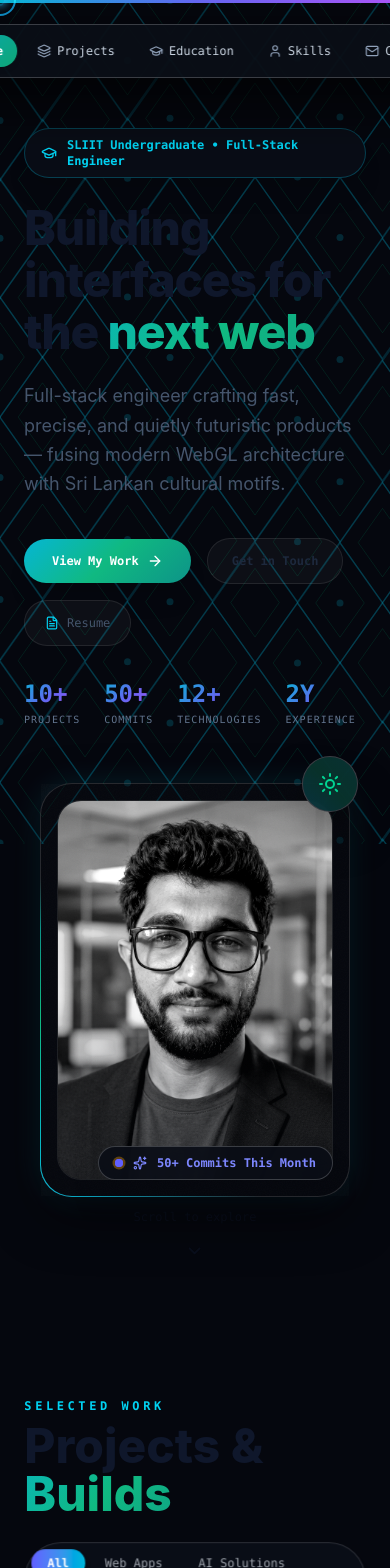
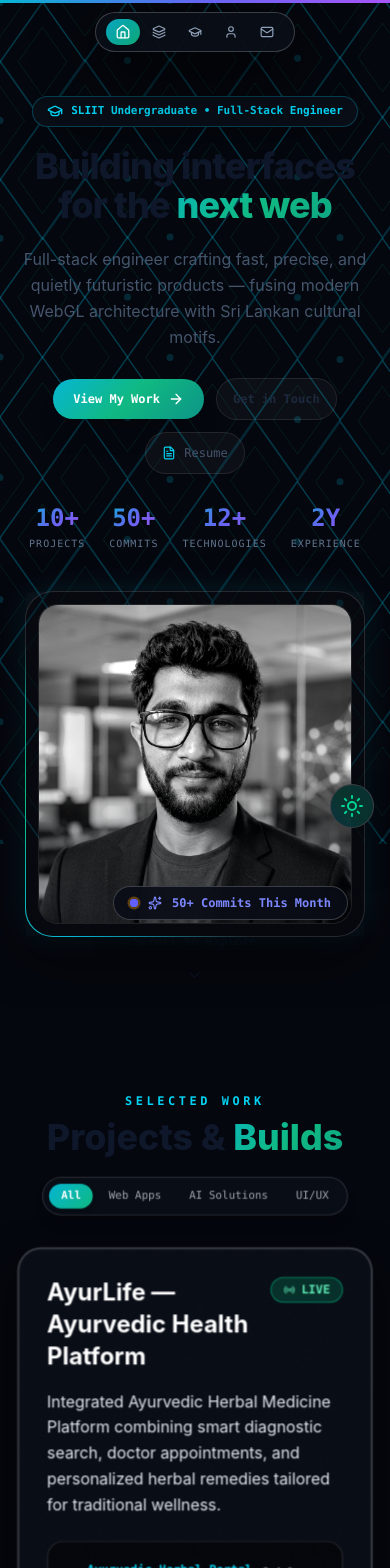
Before and after one commit to sasiruliyanage2004/portfolio-, a React (Vite) app: page / in a window 390 px wide. Shown: the top 1568 px of the page. Built offline with nearby package versions, Linux system fonts and the light colour scheme.

Commit message:
fix_100_percent_mobile_responsiveness_and_touch_optimization

```diff
--- a/src/App.jsx
+++ b/src/App.jsx
@@ -27,14 +27,14 @@ function FloatingOrbThemeToggle({ theme, toggleTheme }) {
     <motion.div
       initial={{ opacity: 0, scale: 0.8 }}
       animate={{ opacity: 1, scale: 1 }}
-      className="fixed bottom-8 right-8 z-[70] group"
+      className="fixed bottom-4 right-4 sm:bottom-8 sm:right-8 z-[70] group"
     >
       <motion.button
         whileHover={{ scale: 1.1, rotate: 15 }}
         whileTap={{ scale: 0.9 }}
         onClick={toggleTheme}
         aria-label="Toggle Light/Dark Theme (Press T)"
-        className={`relative flex h-14 w-14 items-center justify-center rounded-full border backdrop-blur-xl shadow-2xl transition-all duration-300 cursor-pointer ${
+        className={`relative flex h-11 w-11 sm:h-14 sm:w-14 items-center justify-center rounded-full border backdrop-blur-xl shadow-2xl transition-all duration-300 cursor-pointer ${
           isLight
             ? "bg-white/95 border-slate-300 text-cyan-600 shadow-slate-900/15 hover:shadow-cyan-500/30"
             : "bg-[#0b0f17]/95 border-white/20 text-emerald-400 shadow-black/90 hover:shadow-cyan-500/30"
--- a/src/components/BackToTop.jsx
+++ b/src/components/BackToTop.jsx
@@ -36,9 +36,9 @@ export default function BackToTop() {
           whileTap={{ scale: 0.95 }}
           onClick={scrollToTop}
           aria-label="Scroll back to top"
-          className="fixed bottom-8 left-8 z-[70] flex h-12 w-12 items-center justify-center rounded-full border border-white/20 bg-[#090d16]/90 backdrop-blur-xl text-cyan-300 shadow-2xl transition-all hover:border-cyan-400 hover:text-white cursor-pointer group"
+          className="fixed bottom-4 left-4 sm:bottom-8 sm:left-8 z-[70] flex h-11 w-11 sm:h-12 sm:w-12 items-center justify-center rounded-full border border-white/20 bg-[#090d16]/90 backdrop-blur-xl text-cyan-300 shadow-2xl transition-all hover:border-cyan-400 hover:text-white cursor-pointer group"
         >
-          <ArrowUp className="h-5 w-5 transition-transform group-hover:-translate-y-0.5" />
+          <ArrowUp className="h-4 w-4 sm:h-5 sm:w-5 transition-transform group-hover:-translate-y-0.5" />
         </motion.button>
       )}
     </AnimatePresence>
--- a/src/components/CursorTrail.jsx
+++ b/src/components/CursorTrail.jsx
@@ -5,6 +5,11 @@ export default function CursorTrail() {
   const canvasRef = useRef(null);
 
   useEffect(() => {
+    // Disable on touch devices
+    if (window.matchMedia("(pointer: coarse)").matches || "ontouchstart" in window) {
+      return;
+    }
+
     const canvas = canvasRef.current;
     if (!canvas) return;
     const ctx = canvas.getContext("2d");
--- a/src/components/CustomCursor.jsx
+++ b/src/components/CustomCursor.jsx
@@ -5,8 +5,15 @@ const CustomCursor = () => {
   const [mousePosition, setMousePosition] = useState({ x: 0, y: 0 });
   const [isHovering, setIsHovering] = useState(false);
   const [isVisible, setIsVisible] = useState(false);
+  const [isTouch, setIsTouch] = useState(false);
 
   useEffect(() => {
+    // Check if device is touch-primary
+    if (window.matchMedia("(pointer: coarse)").matches || "ontouchstart" in window) {
+      setIsTouch(true);
+      return;
+    }
+
     const updateMousePosition = (e) => {
       setMousePosition({ x: e.clientX, y: e.clientY });
     };
@@ -68,15 +75,17 @@ const CustomCursor = () => {
     }
   };
 
+  if (isTouch) return null;
+
   return (
     <>
       <motion.div
-        className="fixed top-0 left-0 z-[9999] rounded-full pointer-events-none mix-blend-screen"
+        className="fixed top-0 left-0 z-[9999] rounded-full pointer-events-none mix-blend-screen hidden md:block"
         variants={variants}
         animate={isHovering ? "hover" : "default"}
       />
       <div
-        className="fixed top-0 left-0 z-[9999] w-2 h-2 bg-primary rounded-full pointer-events-none shadow-[0_0_10px_2px_rgba(56,189,248,0.8)]"
+        className="fixed top-0 left-0 z-[9999] w-2 h-2 bg-primary rounded-full pointer-events-none shadow-[0_0_10px_2px_rgba(56,189,248,0.8)] hidden md:block"
         style={{
           transform: `translate(${mousePosition.x - 4}px, ${mousePosition.y - 4}px)`,
           transition: 'transform 0.05s linear',
--- a/src/components/Footer.jsx
+++ b/src/components/Footer.jsx
@@ -52,10 +52,10 @@ export default function Footer({ onOpenCommandPalette }) {
   };
 
   return (
-    <footer className="sticky bottom-0 h-[92vh] sm:h-screen w-full flex flex-col justify-between p-7 sm:p-12 lg:p-16 bg-[#05070e] dark:bg-[#05070e] light-theme:bg-[#F7F5F1] text-slate-100 dark:text-slate-100 light-theme:text-slate-900 z-0 overflow-hidden">
+    <footer className="sticky bottom-0 min-h-[92vh] sm:h-screen w-full flex flex-col justify-between p-5 sm:p-12 lg:p-16 bg-[#05070e] dark:bg-[#05070e] light-theme:bg-[#F7F5F1] text-slate-100 dark:text-slate-100 light-theme:text-slate-900 z-0 overflow-hidden">
       {/* Volumetric Ambient Mesh Glow Orbs */}
-      <div className="absolute top-1/4 left-1/4 h-96 w-96 rounded-full bg-cyan-500/10 blur-[140px] pointer-events-none" />
-      <div className="absolute bottom-10 right-1/4 h-96 w-96 rounded-full bg-indigo-500/10 blur-[140px] pointer-events-none" />
+      <div className="absolute top-1/4 left-1/4 h-64 sm:h-96 w-64 sm:w-96 rounded-full bg-cyan-500/10 blur-[100px] sm:blur-[140px] pointer-events-none" />
+      <div className="absolute bottom-10 right-1/4 h-64 sm:h-96 w-64 sm:w-96 rounded-full bg-emerald-500/10 blur-[100px] sm:blur-[140px] pointer-events-none" />
 
       {/* Giant Ambient Background Marquee Watermark */}
       <div className="absolute inset-0 pointer-events-none flex items-center justify-center opacity-[0.04] dark:opacity-[0.04] light-theme:opacity-[0.07] select-none overflow-hidden w-full">
--- a/src/components/cyber/FloatingDockCyber.jsx
+++ b/src/components/cyber/FloatingDockCyber.jsx
@@ -69,14 +69,14 @@ export default function FloatingDockCyber({ theme }) {
       initial={{ opacity: 0, y: -20 }}
       animate={{ opacity: 1, y: 0 }}
       transition={{ type: "spring", stiffness: 300, damping: 26 }}
-      className={`fixed left-1/2 top-6 z-[60] flex -translate-x-1/2 items-center gap-1.5 rounded-full border backdrop-blur-2xl transition-all duration-500 ${
+      className={`fixed left-1/2 top-3 sm:top-6 z-[60] flex -translate-x-1/2 items-center gap-0.5 sm:gap-1.5 rounded-full border backdrop-blur-2xl transition-all duration-500 max-w-[95vw] sm:max-w-none ${
         isLightMode
           ? isScrolled
-            ? "px-3 py-1.5 shadow-[0_16px_40px_rgba(15,23,42,0.15)] bg-white/95 scale-95 border-slate-300"
-            : "px-4 py-2.5 shadow-[0_20px_50px_rgba(15,23,42,0.12)] bg-white/90 scale-100 border-slate-200"
+            ? "px-2 sm:px-3 py-1 sm:py-1.5 shadow-[0_16px_40px_rgba(15,23,42,0.15)] bg-white/95 scale-95 border-slate-300"
+            : "px-2.5 sm:px-4 py-1.5 sm:py-2.5 shadow-[0_20px_50px_rgba(15,23,42,0.12)] bg-white/90 scale-100 border-slate-200"
           : isScrolled
-            ? "px-3 py-1.5 shadow-[0_16px_50px_rgba(0,0,0,0.95)] bg-[#0b0f17]/95 scale-95 border-white/25"
-            : "px-4 py-2.5 shadow-[0_20px_60px_rgba(0,0,0,0.85)] bg-[#0b0f17]/90 scale-100 border-white/20"
+            ? "px-2 sm:px-3 py-1 sm:py-1.5 shadow-[0_16px_50px_rgba(0,0,0,0.95)] bg-[#0b0f17]/95 scale-95 border-white/25"
+            : "px-2.5 sm:px-4 py-1.5 sm:py-2.5 shadow-[0_20px_60px_rgba(0,0,0,0.85)] bg-[#0b0f17]/90 scale-100 border-white/20"
       }`}
     >
       {NAV.map((item) => {
@@ -86,7 +86,8 @@ export default function FloatingDockCyber({ theme }) {
           <a
             key={item.id}
             href={`#${item.id}`}
-            className="relative flex items-center gap-1.5 rounded-full px-3.5 py-2 text-xs font-medium transition-colors"
+            aria-label={item.label}
+            className="relative flex items-center gap-1 sm:gap-1.5 rounded-full px-2.5 sm:px-3.5 py-1.5 sm:py-2 text-[11px] sm:text-xs font-medium transition-colors"
           >
             {isActive && (
               <motion.span
@@ -99,7 +100,7 @@ export default function FloatingDockCyber({ theme }) {
 
             <Icon
               className={`relative z-10 h-3.5 w-3.5 transition-transform duration-300 ${
-                isActive ? "text-white scale-110" : isLightMode ? "text-slate-600 hover:text-indigo-600" : "text-slate-400 hover:text-cyan-300"
+                isActive ? "text-white scale-110" : isLightMode ? "text-slate-600 hover:text-cyan-600" : "text-slate-400 hover:text-cyan-300"
               }`}
             />
 
@@ -110,7 +111,7 @@ export default function FloatingDockCyber({ theme }) {
                   animate={{ opacity: 1, width: "auto" }}
                   exit={{ opacity: 0, width: 0 }}
                   transition={{ duration: 0.2 }}
-                  className={`relative z-10 font-mono overflow-hidden whitespace-nowrap ${
+                  className={`relative z-10 font-mono overflow-hidden whitespace-nowrap hidden xs:inline-block sm:inline-block ${
                     isActive ? "text-white font-semibold" : isLightMode ? "text-slate-600" : "text-slate-300"
                   }`}
                 >
--- a/src/components/cyber/HeroCyber.jsx
+++ b/src/components/cyber/HeroCyber.jsx
@@ -181,40 +181,40 @@ export default function HeroCyber() {
     <section
       ref={targetRef}
       id="home"
-      className="relative min-h-screen w-full overflow-hidden bg-transparent pt-32 pb-20 lg:pt-40 lg:pb-32 flex items-center justify-center"
+      className="relative min-h-screen w-full overflow-hidden bg-transparent pt-24 pb-16 sm:pt-32 sm:pb-20 lg:pt-40 lg:pb-32 flex items-center justify-center"
     >
-      <div className="mx-auto max-w-7xl px-6 lg:px-10 w-full relative z-10">
-        <div className="grid grid-cols-1 items-center gap-12 lg:grid-cols-12 lg:gap-8">
+      <div className="mx-auto max-w-7xl px-4 sm:px-6 lg:px-10 w-full relative z-10">
+        <div className="grid grid-cols-1 items-center gap-8 sm:gap-12 lg:grid-cols-12 lg:gap-8">
           {/* Left Column — Text & CTAs */}
           <motion.div
             style={{ y: heroY, opacity: heroOpacity }}
             initial={{ opacity: 0, y: 20 }}
             animate={{ opacity: 1, y: 0 }}
             transition={{ duration: 0.8, ease: "easeOut" }}
-            className="lg:col-span-7 space-y-6"
+            className="lg:col-span-7 space-y-5 sm:space-y-6 text-center lg:text-left"
           >
             {/* High-Contrast Crisp Tagline Badge */}
-            <div className="inline-flex items-center gap-2.5 rounded-full border border-cyan-500/30 bg-[#090d16] dark:bg-[#090d16] light-theme:bg-white px-4 py-2 font-mono text-xs font-bold text-cyan-400 dark:text-cyan-300 light-theme:text-cyan-700 shadow-xl backdrop-blur-md">
+            <div className="inline-flex items-center gap-2 rounded-full border border-cyan-500/30 bg-[#090d16] dark:bg-[#090d16] light-theme:bg-white px-3.5 py-1.5 sm:px-4 sm:py-2 font-mono text-[11px] sm:text-xs font-bold text-cyan-400 dark:text-cyan-300 light-theme:text-cyan-700 shadow-xl backdrop-blur-md max-w-full">
               <GraduationCap className="h-4 w-4 text-cyan-400 shrink-0" />
-              <span>SLIIT Undergraduate • Full-Stack Engineer</span>
+              <span className="truncate">SLIIT Undergraduate • Full-Stack Engineer</span>
             </div>
 
             {/* Main Headline */}
-            <h1 className="text-5xl font-extrabold tracking-tight text-slate-900 dark:text-white sm:text-6xl lg:text-7xl leading-[1.08]">
+            <h1 className="text-4xl font-extrabold tracking-tight text-slate-900 dark:text-white sm:text-6xl lg:text-7xl leading-[1.1] sm:leading-[1.08]">
               Building interfaces for the <span className="text-gradient">next web</span>
             </h1>
 
             {/* Bio Subtitle */}
-            <p className="text-lg text-slate-600 dark:text-slate-300 sm:text-xl font-normal leading-relaxed max-w-2xl">
+            <p className="text-base text-slate-600 dark:text-slate-300 sm:text-xl font-normal leading-relaxed max-w-2xl mx-auto lg:mx-0">
               Full-stack engineer crafting fast, precise, and quietly futuristic products — fusing modern WebGL architecture with Sri Lankan cultural motifs.
             </p>
 
             {/* Magnetic Call To Action Buttons */}
-            <div className="flex flex-wrap items-center gap-4 pt-4">
+            <div className="flex flex-wrap items-center justify-center lg:justify-start gap-3 sm:gap-4 pt-2 sm:pt-4">
               <MagneticButton
                 href="#projects"
                 style={{ background: "linear-gradient(135deg, var(--grad-start), var(--grad-mid), var(--grad-end))" }}
-                className="group relative inline-flex items-center gap-2 overflow-hidden rounded-full px-7 py-3.5 font-mono text-xs font-bold text-white shadow-xl transition-all hover:shadow-cyan-500/25 cursor-pointer"
+                className="group relative inline-flex items-center gap-2 overflow-hidden rounded-full px-5 py-3 sm:px-7 sm:py-3.5 font-mono text-xs font-bold text-white shadow-xl transition-all hover:shadow-cyan-500/25 cursor-pointer"
               >
                 <span>View My Work</span>
                 <ArrowRight className="h-4 w-4 transition-transform group-hover:translate-x-1" />
@@ -222,7 +222,7 @@ export default function HeroCyber() {
 
               <MagneticButton
                 href="#contact"
-                className="glass-panel inline-flex items-center gap-2 rounded-full px-6 py-3.5 font-mono text-xs font-bold text-slate-800 dark:text-slate-200 transition-all hover:border-cyan-400/50 hover:text-cyan-400 cursor-pointer"
+                className="glass-panel inline-flex items-center gap-2 rounded-full px-4 py-3 sm:px-6 sm:py-3.5 font-mono text-xs font-bold text-slate-800 dark:text-slate-200 transition-all hover:border-cyan-400/50 hover:text-cyan-400 cursor-pointer"
               >
                 <span>Get in Touch</span>
               </MagneticButton>
@@ -230,7 +230,7 @@ export default function HeroCyber() {
               <MagneticButton
                 href="/resume.pdf"
                 download="Sasiru_Liyanage_CV.pdf"
-                className="glass-panel inline-flex items-center gap-2 rounded-full px-5 py-3.5 font-mono text-xs font-medium text-slate-600 dark:text-slate-400 transition-all hover:border-cyan-400/50 hover:text-white cursor-pointer"
+                className="glass-panel inline-flex items-center gap-2 rounded-full px-4 py-3 sm:px-5 sm:py-3.5 font-mono text-xs font-medium text-slate-600 dark:text-slate-400 transition-all hover:border-cyan-400/50 hover:text-white cursor-pointer"
               >
                 <FileText className="h-3.5 w-3.5 text-cyan-400" />
                 <span>Resume</span>
@@ -238,7 +238,9 @@ export default function HeroCyber() {
             </div>
 
             {/* Animated Count-Up Stats */}
-            <StatsRow />
+            <div className="flex justify-center lg:justify-start">
+              <StatsRow />
+            </div>
           </motion.div>
 
           {/* Right Column — Portrait Image Card */}
@@ -247,14 +249,14 @@ export default function HeroCyber() {
             initial={{ opacity: 0, y: 24, scale: 0.95 }}
             animate={{ opacity: 1, y: 0, scale: 1 }}
             transition={{ duration: 0.8, delay: 0.2 }}
-            className="lg:col-span-5 group relative flex justify-center [perspective:1000px] py-2 px-4"
+            className="lg:col-span-5 group relative flex justify-center [perspective:1000px] py-2 px-2 sm:px-4"
           >
             {/* Main 3D Card Container */}
-            <TiltCard className="hero-portrait-card noise-overlay relative w-full max-w-[420px] rounded-[2rem] p-4 sm:p-5 shadow-2xl transition-all duration-500">
+            <TiltCard className="hero-portrait-card noise-overlay relative w-full max-w-[340px] sm:max-w-[420px] rounded-[1.75rem] sm:rounded-[2rem] p-3 sm:p-5 shadow-2xl transition-all duration-500">
               <span className="border-beam" aria-hidden="true" />
 
               {/* Profile Image Frame */}
-              <div className="hero-portrait-frame relative h-[380px] sm:h-[440px] lg:h-[480px] w-full overflow-hidden rounded-[1.5rem] shadow-inner">
+              <div className="hero-portrait-frame relative h-[320px] sm:h-[440px] lg:h-[480px] w-full overflow-hidden rounded-[1.25rem] sm:rounded-[1.5rem] shadow-inner">
                 <img
                   src="/profile.png"
                   alt="Developer Portrait"
--- a/src/components/cyber/ProjectsCyber.jsx
+++ b/src/components/cyber/ProjectsCyber.jsx
@@ -253,31 +253,32 @@ export default function ProjectsCyber() {
   }, [cat]);
 
   return (
-    <section id="projects" ref={sectionRef} className="relative overflow-hidden bg-transparent px-6 py-28 lg:px-10 scroll-mt-24">
+    <section id="projects" ref={sectionRef} className="relative overflow-hidden bg-transparent px-4 sm:px-6 py-20 sm:py-28 lg:px-10 scroll-mt-20">
       <motion.div style={{ scale, y }} className="mx-auto max-w-7xl relative">
         {/* Clean Section Header (Smudge-free in Light Mode) */}
-        <div className="relative flex flex-col md:flex-row md:items-end md:justify-between mb-12 gap-6">
+        <div className="relative flex flex-col md:flex-row md:items-end md:justify-between mb-8 sm:mb-12 gap-5 sm:gap-6 text-center md:text-left">
           <div className="relative z-10">
             <p className="font-mono text-xs tracking-[0.3em] text-cyan-400 font-extrabold uppercase dark:drop-shadow-[0_2px_8px_rgba(0,0,0,0.8)]">
               SELECTED WORK
             </p>
-            <h2 className="mt-2 text-5xl font-extrabold text-slate-900 dark:text-white sm:text-6xl dark:drop-shadow-[0_4px_16px_rgba(0,0,0,0.8)]">
+            <h2 className="mt-2 text-4xl font-extrabold text-slate-900 dark:text-white sm:text-6xl dark:drop-shadow-[0_4px_16px_rgba(0,0,0,0.8)]">
               Projects &amp; <span className="text-gradient">Builds</span>
             </h2>
           </div>
 
           {/* Theme-Aware Sliding Category Tab Switcher Indicator */}
-          <div className="theme-switcher-bar relative z-10 flex flex-wrap gap-1 rounded-full p-1.5 backdrop-blur-md shadow-lg border">
+          <div className="theme-switcher-bar relative z-10 flex flex-wrap justify-center gap-1 rounded-full p-1.5 backdrop-blur-md shadow-lg border self-center md:self-auto max-w-full">
             {CATEGORIES.map((c) => (
               <button
                 key={c}
                 onClick={() => setCat(c)}
-                className="relative rounded-full px-4 py-1.5 font-mono text-xs font-medium transition-colors cursor-pointer"
+                className="relative rounded-full px-3 sm:px-4 py-1 sm:py-1.5 font-mono text-[11px] sm:text-xs font-medium transition-colors cursor-pointer"
               >
                 {cat === c && (
                   <motion.span
                     layoutId="activeCategoryPill"
-                    className="absolute inset-0 rounded-full bg-gradient-to-r from-indigo-500 to-cyan-500 shadow-md"
+                    style={{ background: "linear-gradient(135deg, var(--grad-start), var(--grad-mid))" }}
+                    className="absolute inset-0 rounded-full shadow-md"
                     transition={{ type: "spring", stiffness: 400, damping: 30 }}
                   />
                 )}
--- a/src/components/cyber/SkillsCyber.jsx
+++ b/src/components/cyber/SkillsCyber.jsx
@@ -67,21 +67,21 @@ export default function SkillsCyber() {
   const activeData = GROUPS.find((g) => g.label === activeGroup) || GROUPS[0];
 
   return (
-    <section ref={sectionRef} id="skills" className="relative w-full bg-transparent overflow-hidden py-28 px-6 lg:px-10 scroll-mt-24">
+    <section ref={sectionRef} id="skills" className="relative w-full bg-transparent overflow-hidden py-20 sm:py-28 px-4 sm:px-6 lg:px-10 scroll-mt-20">
       <motion.div style={{ scale, y }} className="mx-auto max-w-7xl relative">
         {/* Clean Section Header (Smudge-free in Light Mode) */}
-        <div className="relative flex flex-col md:flex-row md:items-end md:justify-between mb-12 gap-6">
+        <div className="relative flex flex-col md:flex-row md:items-end md:justify-between mb-8 sm:mb-12 gap-5 sm:gap-6 text-center md:text-left">
           <div className="relative z-10">
             <p className="font-mono text-xs tracking-[0.3em] text-cyan-400 font-extrabold uppercase dark:drop-shadow-[0_2px_8px_rgba(0,0,0,0.8)]">
               TECHNICAL PROFICIENCY
             </p>
-            <h2 className="mt-2 text-5xl font-extrabold text-slate-900 dark:text-white sm:text-6xl dark:drop-shadow-[0_4px_16px_rgba(0,0,0,0.8)]">
+            <h2 className="mt-2 text-4xl font-extrabold text-slate-900 dark:text-white sm:text-6xl dark:drop-shadow-[0_4px_16px_rgba(0,0,0,0.8)]">
               Skills <span className="text-gradient">Matrix</span>
             </h2>
           </div>
 
           {/* Theme-Aware Sliding Domain Tab Switcher Indicator */}
-          <div className="theme-switcher-bar relative z-10 flex flex-wrap gap-1 rounded-full p-1.5 backdrop-blur-md shadow-lg border" role="tablist" aria-label="Skill Categories">
+          <div className="theme-switcher-bar relative z-10 flex flex-wrap justify-center gap-1 rounded-full p-1.5 backdrop-blur-md shadow-lg border self-center md:self-auto max-w-full" role="tablist" aria-label="Skill Categories">
             {GROUPS.map((g) => {
               const Icon = g.icon;
               const isActive = activeGroup === g.label;
@@ -99,7 +99,7 @@ export default function SkillsCyber() {
                   aria-selected={isActive}
                   aria-controls={`panel-${g.id}`}
                   id={`tab-${g.id}`}
-                  className="relative flex items-center gap-2 rounded-full px-4 py-2 font-mono text-xs font-medium transition-colors cursor-pointer"
+                  className="relative flex items-center gap-1.5 rounded-full px-3 sm:px-4 py-1.5 sm:py-2 font-mono text-[11px] sm:text-xs font-medium transition-colors cursor-pointer"
                 >
                   {isActive && (
                     <motion.span
```
Also changed, not shown: src/components/cyber/ContactCyber.jsx (+18 -17 lines), src/components/cyber/EducationCyber.jsx (+5 -5 lines).
